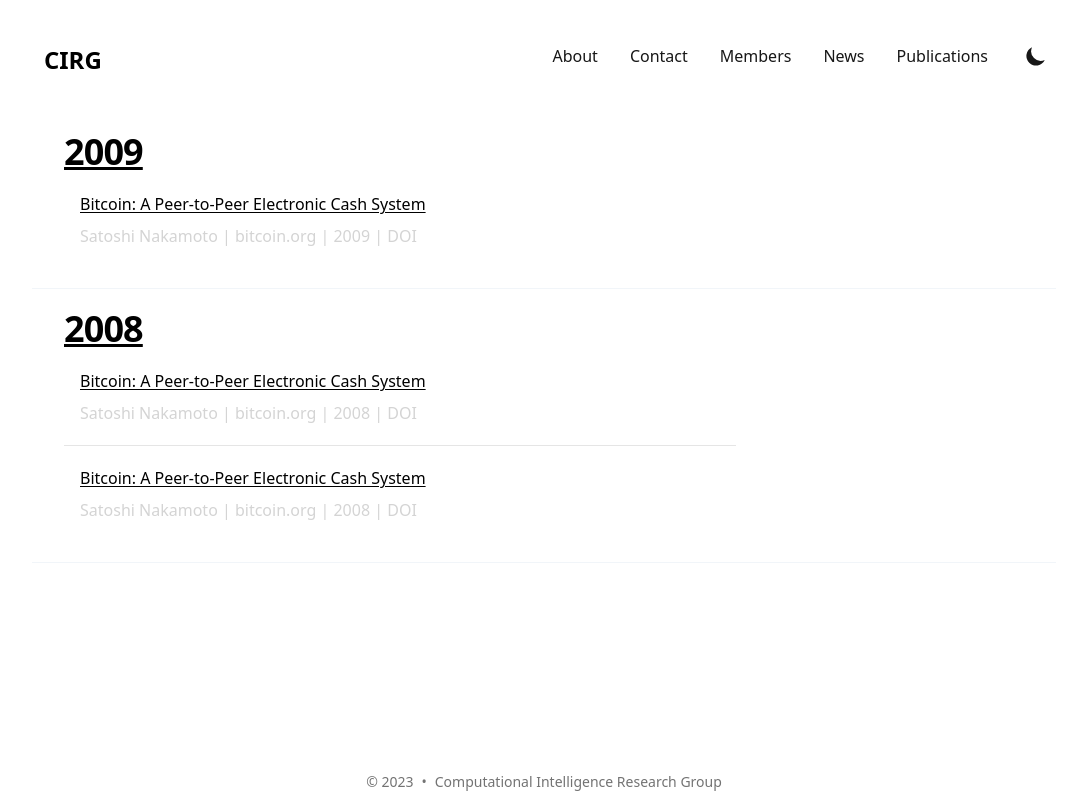
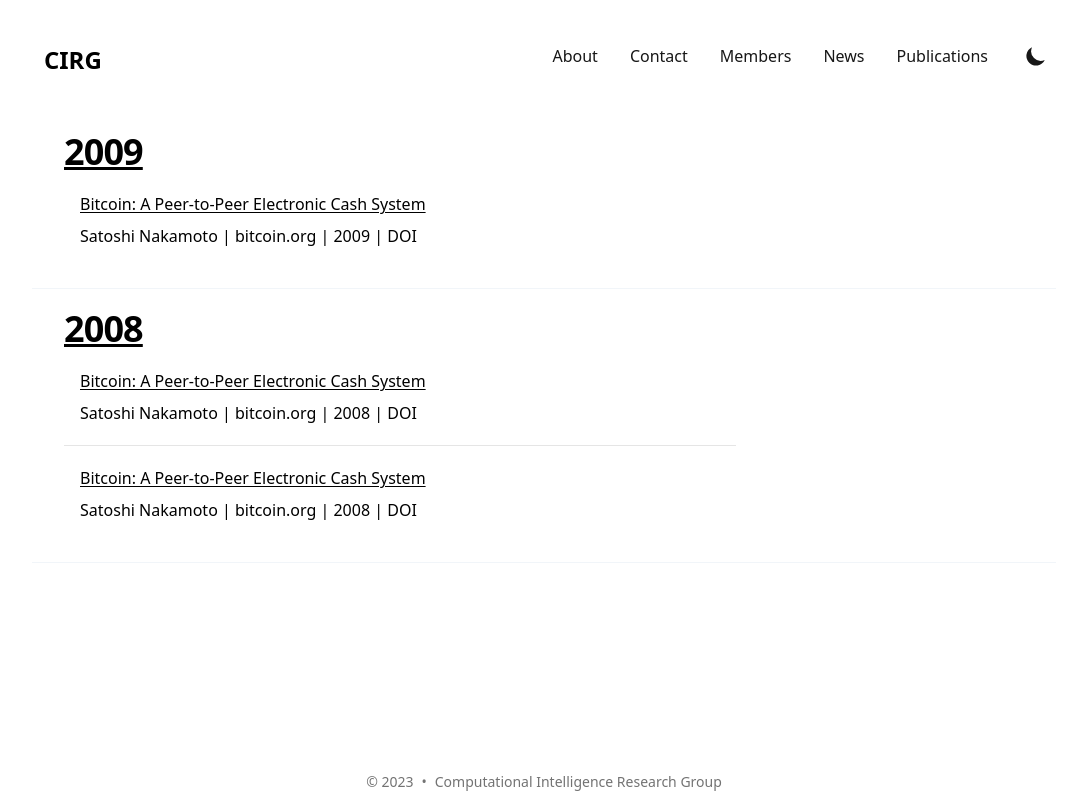
Before and after one commit to annabosman/cirg, a Next.js app: page /publications in a window 1280 px wide. Shown: the whole page, without its empty margins (96-1183 px from the left). Built offline with nearby package versions, Linux system fonts and the light colour scheme.

Commit message:
fix dark mode publication text color

```diff
--- a/components/Publication.js
+++ b/components/Publication.js
@@ -32,7 +32,7 @@ function Publication({ title, authors, year, publishedIn, doi, url }) {
           ) : (
             { title }
           )}
-          <p className=" max-w-none text-gray-300">
+          <p className=" max-w-none dark:text-gray-300">
             {`${authors.join(', ')} | ${publishedIn} | ${year}`}
             {doi && <Doi doi={doi}></Doi>}
           </p>
```
